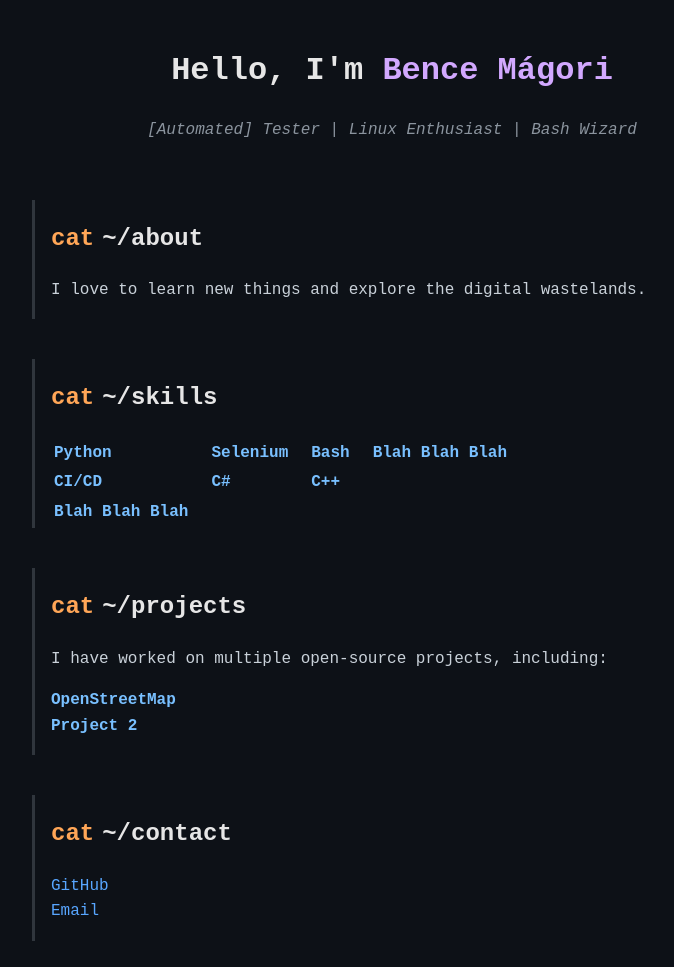
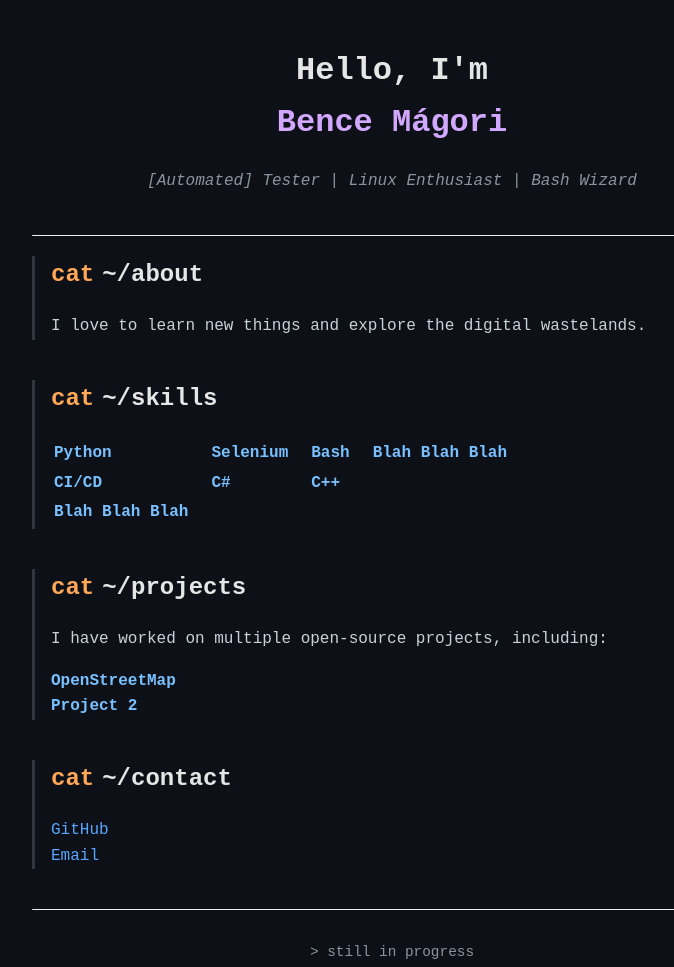
Before and after one commit to Magivist/magivist.github.io, a plain HTML site: page index.html in a window 1280 px wide. Shown: the top 967 px of the page, without its empty margins (248-922 px from the left). Drawn offline with Linux system fonts and the light colour scheme.

Commit message:
portfolio: Made some changes to the hr-element

```diff
--- a/index.html
+++ b/index.html
@@ -11,9 +11,11 @@
 <body>
   <div class="container">
     <header>
-      <h1>Hello, I'm <span class="name">Bence Mágori</span></h1>
+      <h1>Hello, I'm <div class="name">Bence Mágori</div>
+      </h1>
       <p class="subtitle">[Automated] Tester | Linux Enthusiast | Bash Wizard</p>
     </header>
+    <hr>
     <section class="about">
       <h2><span class="cat">~/about</span></h2>
       <p>I love to learn new things and explore the digital wastelands.
@@ -57,6 +59,7 @@
       </ul>
     </section>
 
+    <hr>
 
     <footer>
       <p>&gt;</span> still in progress</p>
--- a/style.css
+++ b/style.css
@@ -7,8 +7,6 @@ body {
 }
 
 .container {
-  display: grid;
-  grid-template-areas: 'header' 'linebreak' 'section' 'linebreak' 'footer';
   margin: auto;
   padding: 1rem;
   width: 100%;
@@ -26,7 +24,8 @@ section {
 }
 
 hr {
-  border-color: #30363d;
+  border-top: #30363d;
+  margin-right: 1rem;
 }
 
 h1,
```
